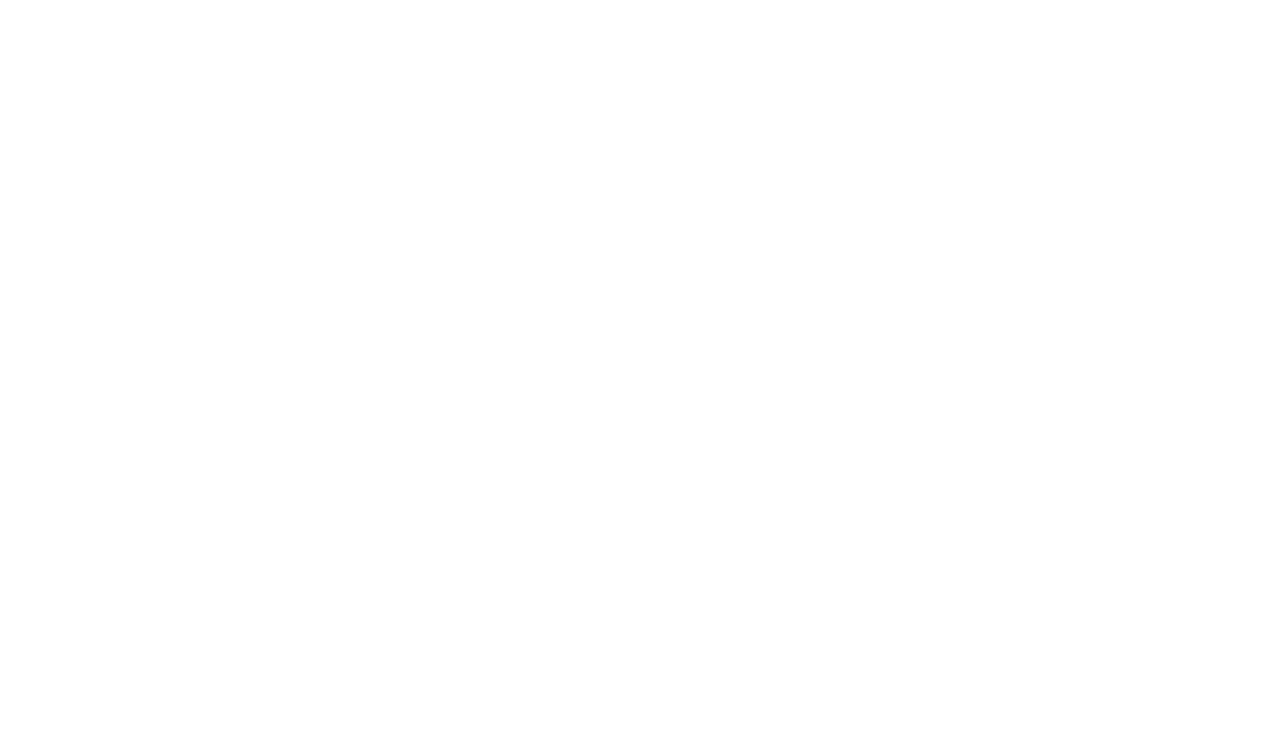
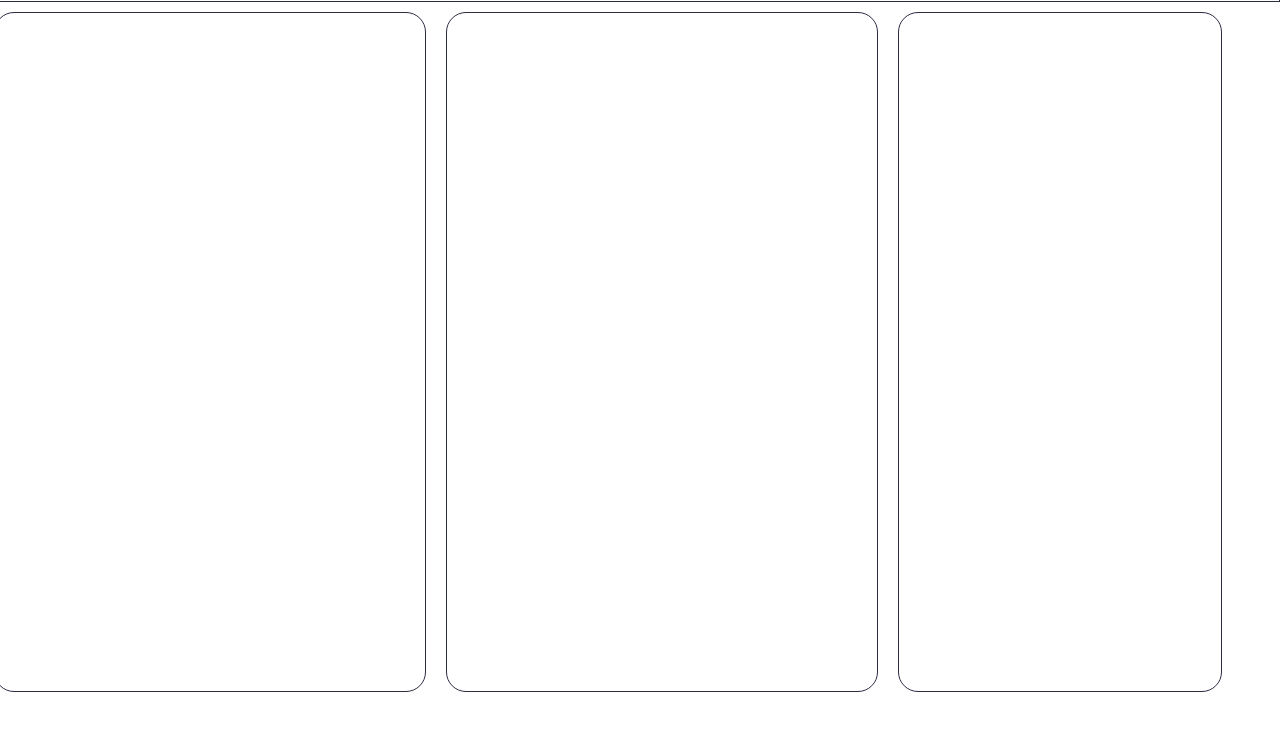
Before and after one commit to yusufinann/32bit-CashRegisterApp, a React (Create React App) app: page /sales in a window 1280 px wide. Before the commit this address had no page. Shown: the top 730 px of the page. Built offline with nearby package versions, Linux system fonts and the light colour scheme.

Commit message:
Routing operation for Sales page

```diff
--- a/src/App.js
+++ b/src/App.js
@@ -3,6 +3,7 @@
 import Home from "./HomePage/Home";
 import LoginPage from "./LoginPage/Login";
 import { LoginProvider } from "./contexts/LoginContext";
+import Sales from "./HomePage/Sales";
 
 function App() {
   return (
@@ -11,6 +12,7 @@
         <Routes>
           <Route path="/home" element={<Home />} />
           <Route path="/" element={<LoginPage />} />
+          <Route path="/sales" element={<Sales />} />
         </Routes>
       </LoginProvider>
     </BrowserRouter>
```
